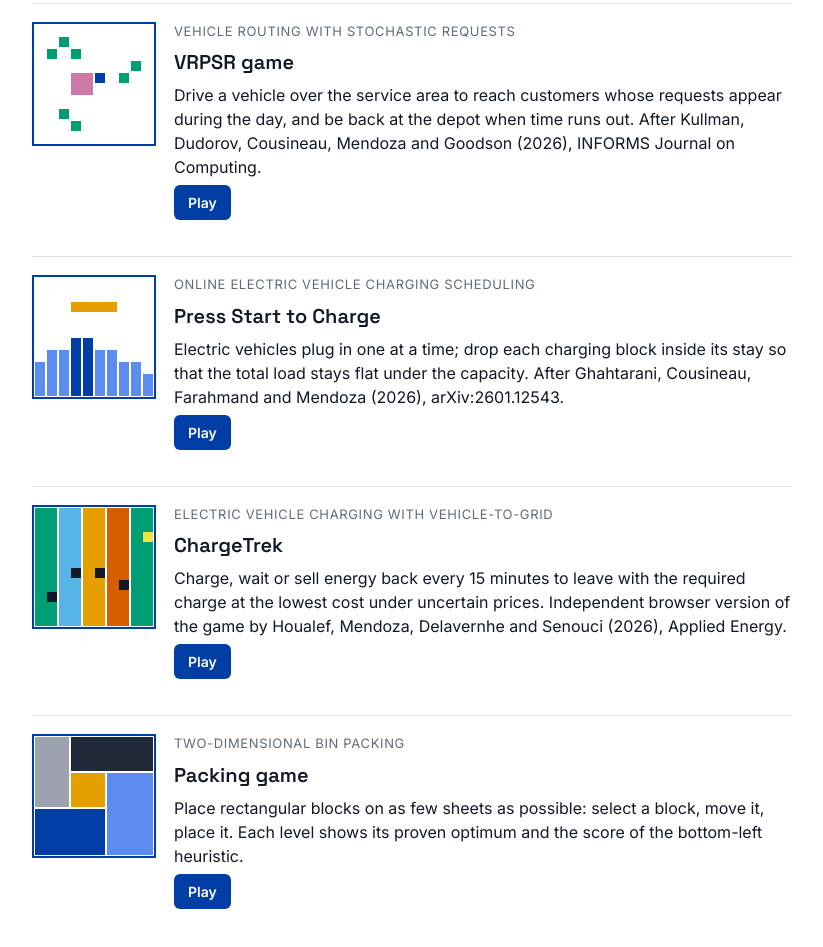
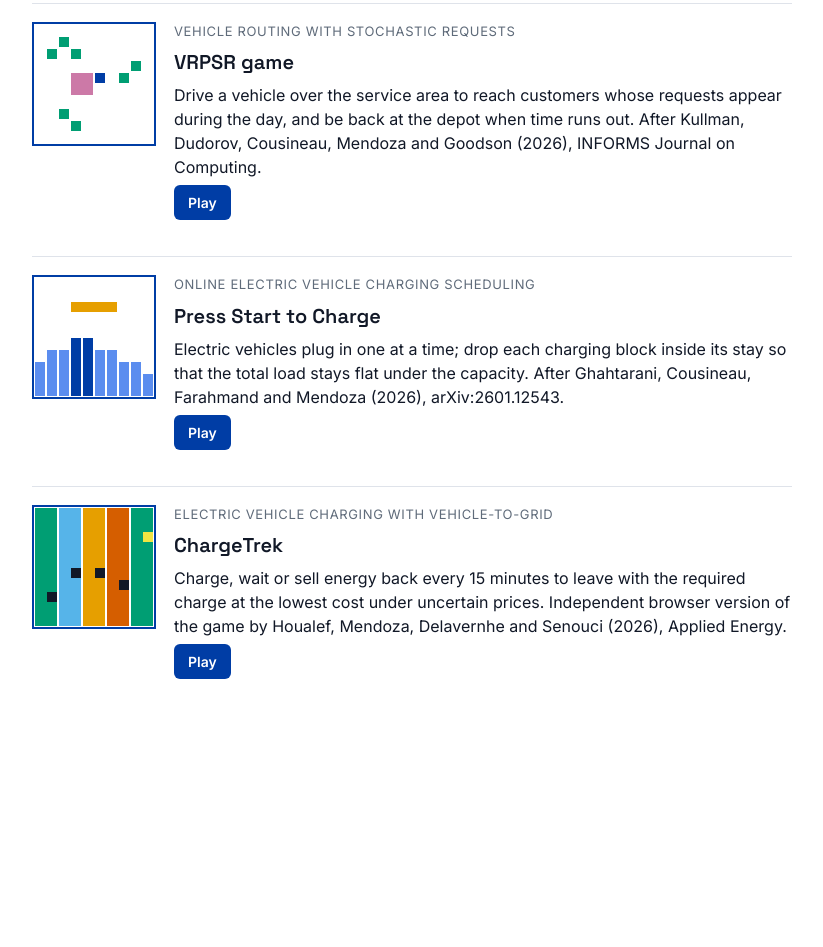
Before and after one commit to martincousi/games, a plain HTML site: page index.html in a window 1280 px wide. Shown: the part 197-1144 px from the top of the page, without its empty margins (228-1051 px from the left). After the commit the page ends 934 px from the top, so only its background shows below. Drawn offline with Linux system fonts and the light colour scheme.

Commit message:
Help lists only the keys needed to play; no README link on the page; packing game removed from the list
Co-Authored-By: Claude Opus 5.5 <noreply@anthropic.com>
Claude-Session: https://claude.ai/code/session_01XfZrfbZxwZuo4pdeQ6fxsf

```diff
--- a/index.html
+++ b/index.html
@@ -3,7 +3,7 @@
 <head>
 <meta charset="utf-8">
 <meta name="viewport" content="width=device-width, initial-scale=1">
-<meta name="description" content="Browser games that recast operations research problems (vehicle routing, electric vehicle charging, bin packing) as games, by Martin Cousineau, HEC Montréal.">
+<meta name="description" content="Browser games that recast operations research problems (vehicle routing, electric vehicle charging) as games, by Martin Cousineau, HEC Montréal.">
 <title>Optimization games</title>
 <link rel="stylesheet" href="https://fonts.googleapis.com/css2?family=Inter:wght@400;600&family=Space+Grotesk:wght@600&display=swap">
 <style>
@@ -81,15 +81,6 @@ const GAMES = [
             [8, 0, 2, 10, "#009E73"], [1, 2, 1, 1, "#111827"], [3, 4, 1, 1, "#111827"], [5, 4, 1, 1, "#111827"],
             [7, 3, 1, 1, "#111827"], [9, 7, 1, 1, "#F0E442"]],
   },
-  {
-    title: "Packing game",
-    problem: "Two-dimensional bin packing",
-    text: "Place rectangular blocks on as few sheets as possible: select a block, move it, place it. " +
-          "Each level shows its proven optimum and the score of the bottom-left heuristic.",
-    url: "../packing-game/",
-    thumb: [[0, 0, 6, 4, "#003DA5"], [6, 0, 4, 7, "#5B8DEF"], [0, 4, 3, 6, "#9CA3AF"], [3, 4, 3, 3, "#E69F00"],
-            [3, 7, 7, 3, "#1F2937"]],
-  },
 ];
 
 const list = document.getElementById("games");
```
Also changed, not shown: 1 other file.
